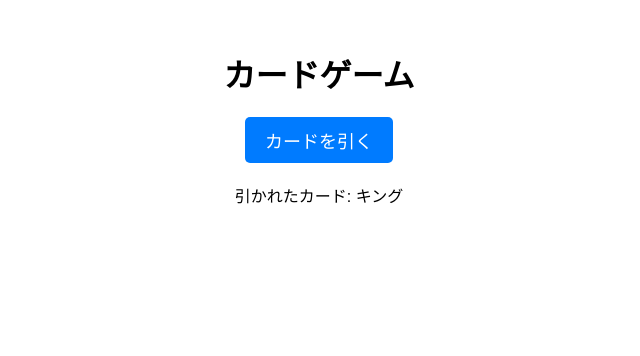
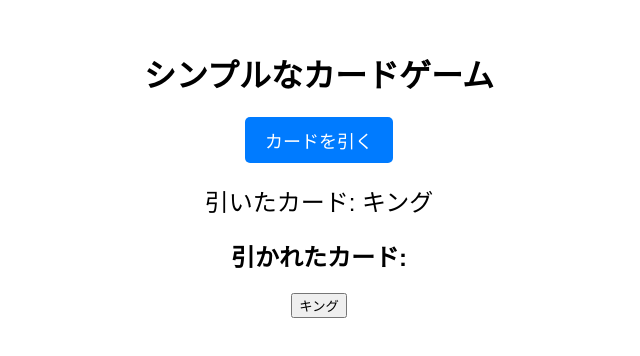
Before and after one commit to kd1294189/test, a plain HTML site: page index.html in a window 1280 px wide. Both pictures are taken after a click on the button "カードを引く". Shown: the whole page, without its empty margins (321-961 px from the left). Drawn offline with Linux system fonts and the light colour scheme.

Commit message:
カードボタン

```diff
--- a/index.html
+++ b/index.html
@@ -3,15 +3,18 @@
 <head>
     <meta charset="UTF-8">
     <meta name="viewport" content="width=device-width, initial-scale=1.0">
-    <title>カードゲーム</title>
+    <title>シンプルなカードゲーム</title>
     <link rel="stylesheet" href="styles.css">
 </head>
 <body>
     <div id="game-container">
-        <h1>カードゲーム</h1>
+        <h1>シンプルなカードゲーム</h1>
         <button id="draw-card-button">カードを引く</button>
         <div id="card-display"></div>
-        <div id="drawn-cards"></div>
+        <div id="drawn-cards">
+            <h2>引かれたカード:</h2>
+            <div id="drawn-cards-container"></div>
+        </div>
     </div>
 
     <script src="script.js"></script>
--- a/script.js
+++ b/script.js
@@ -1,7 +1,6 @@
 document.addEventListener('DOMContentLoaded', function() {
     const drawCardButton = document.getElementById('draw-card-button');
     const cardDisplay = document.getElementById('card-display');
-    const drawnCardsDisplay = document.getElementById('drawn-cards');
     const drawnCardsContainer = document.getElementById('drawn-cards-container');
 
     let cards = ['エース', '2', '3', '4', '5', '6', '7', '8', '9', '10', 'ジャック', 'クイーン', 'キング'];
@@ -22,17 +21,15 @@ document.addEventListener('DOMContentLoaded', function() {
 
     // 引かれたカードを表示する関数
     function displayDrawnCards() {
-        drawnCardsDisplay.textContent = '引かれたカード: ' + drawnCards.join(', ');
         drawnCardsContainer.innerHTML = ''; // 札山の表示をクリア
         drawnCards.forEach(function(card, index) {
-            const cardElement = document.createElement('div');
-            cardElement.textContent = card;
-            cardElement.classList.add('drawn-card');
-            cardElement.dataset.index = index; // カードのインデックスを data 属性に設定
-            cardElement.addEventListener('click', function() {
+            const cardButton = document.createElement('button');
+            cardButton.textContent = card;
+            cardButton.classList.add('drawn-card-button');
+            cardButton.addEventListener('click', function() {
                 returnCardToDeck(index); // クリックされたカードを札山に戻す
             });
-            drawnCardsContainer.appendChild(cardElement);
+            drawnCardsContainer.appendChild(cardButton);
         });
     }
 
```
